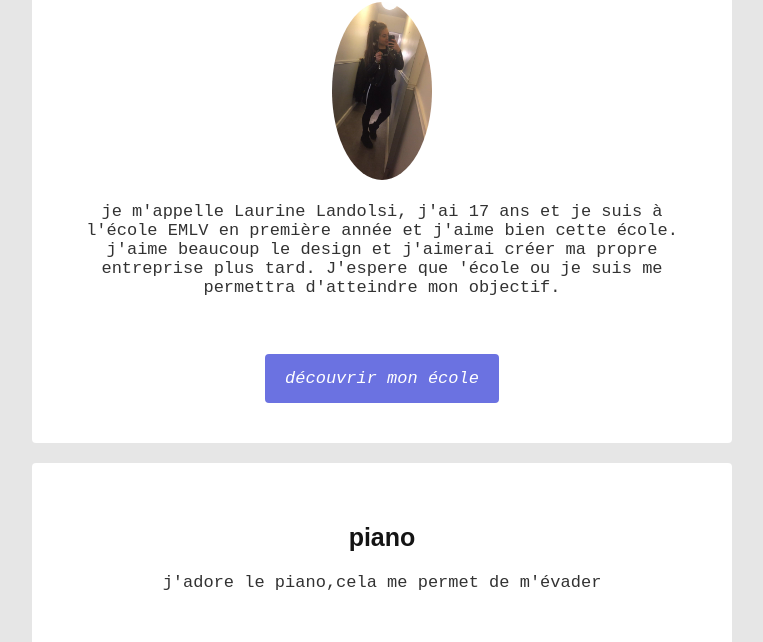
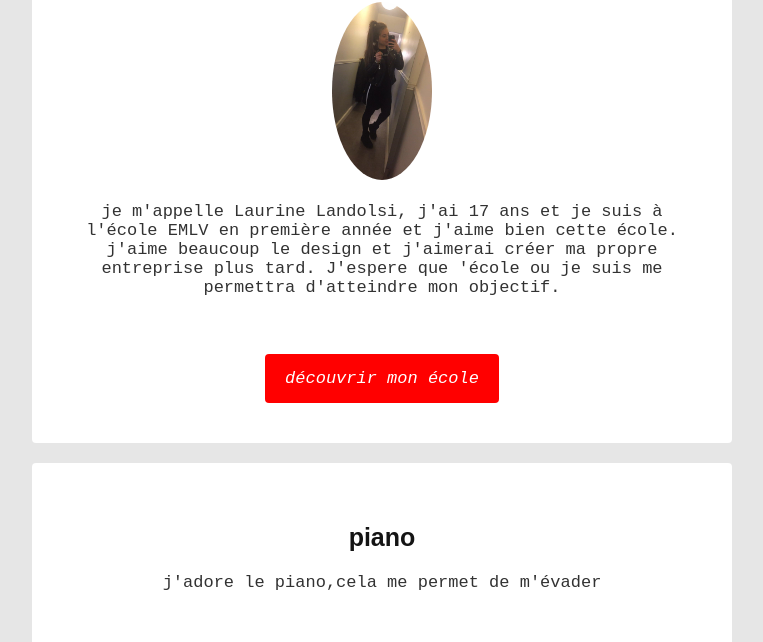
Before and after one commit to laurinelandolsi/my-profile, a plain HTML site: page index.html in a window 1280 px wide. Shown: the part 158-800 px from the top of the page, without its empty margins (258-1021 px from the left). Drawn offline with Linux system fonts and the light colour scheme.

Commit message:
mettre un bouton rouge

```diff
--- a/index.html
+++ b/index.html
@@ -19,7 +19,7 @@
 			je m'appelle Laurine Landolsi, j'ai 17 ans et je suis à l'école EMLV en première année et j'aime bien cette école.
 		 j'aime beaucoup le design et j'aimerai créer ma propre entreprise plus tard. J'espere que 'école ou je suis me permettra d'atteindre mon objectif.
 		  </p>
-		<a href="https://www.emlv.fr/" class="btn-blue">découvrir mon école</a>
+		<a href="https://www.emlv.fr/" class="btn-red">découvrir mon école</a>
 	</div>
 	<div class="card-white" id="introduction">
 		<h2>piano</h2>
--- a/style.css
+++ b/style.css
@@ -46,15 +46,15 @@ margin: 40px auto;
 .img-circle {
 	border-radius: 50%;
 }
-.btn-blue {
-	background-color: #6B72E1;
+.btn-red {
+	background-color:red;
 	color: white;
 	padding: 15px 20px;
 	border-radius: 4px;
 	display: inline-block;
 	margin-top: 40px;
 }
-.btn-blue:hover {
+.btn-red:hover {
 	background-color: black;
 	color: white;
 }
```
